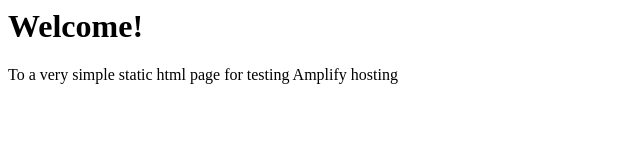
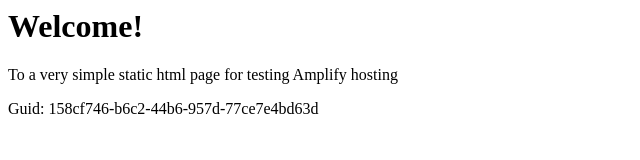
Before and after one commit to aws-aemilia-dub/Github-PR-Commit-Integration-Test-DoNotTouch-Gith-P5X5MO5I-v1-prod-eu-west-1, a website: page src/index.html in a window 1280 px wide. Shown: the whole page, without its empty margins (0-640 px from the left). Drawn offline with Linux system fonts and the light colour scheme.

Commit message:
commit from integ tests

```diff
--- a/src/index.html
+++ b/src/index.html
@@ -1,3 +1,5 @@
+
+
 <html lang="en">
 
 <head>
@@ -10,6 +12,6 @@
 <body>
     <h1>Welcome!</h1>
     <p>To a very simple static html page for testing Amplify hosting</p>
-</body>
+    <p>Guid: 158cf746-b6c2-44b6-957d-77ce7e4bd63d</p></body>
 
 </html>
```
